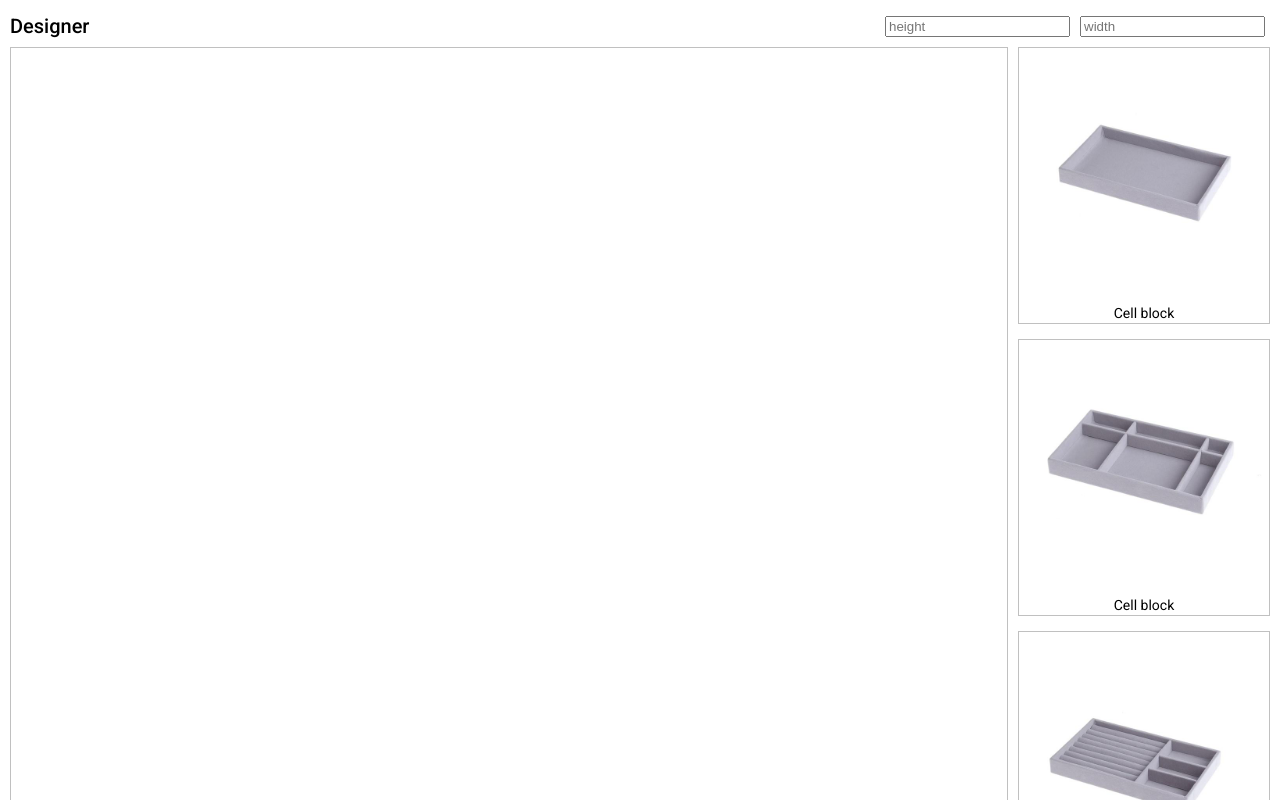
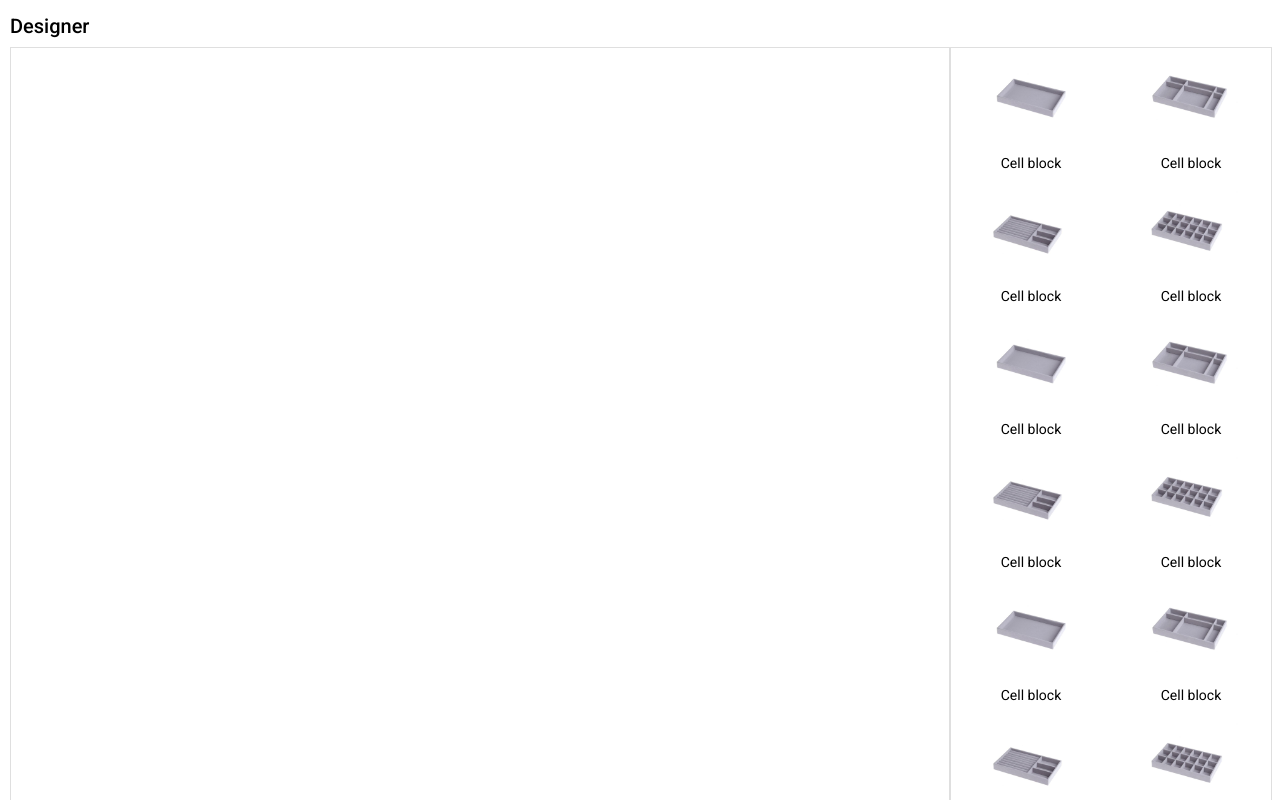
Before and after one commit to OlesKorzhynskiy/Organizers.Client, an Angular app: page / in a window 1280 px wide. Shown: the top 800 px of the page. Built offline with nearby package versions, Linux system fonts and the light colour scheme.

Commit message:
Added items

```diff
--- a/src/app/app.component.html
+++ b/src/app/app.component.html
@@ -1,17 +1,14 @@
 <div class="designer">
     <div class="header">
         <h2 class="title">Designer</h2>
-        <div class="options">
-            <input class="option" type="number" placeholder="height">
-            <input class="option" type="number" placeholder="width">
-        </div>
     </div>
 
     <div class="tray">
         <div class="layout-wrapper">
             <div class="layout" #layoutDropZone cdkDropList (cdkDropListDropped)="dropOnLayout($event)" #layoutList="cdkDropList" [cdkDropListConnectedTo]="[itemsList]">
                 <div class="item layout-item" *ngFor="let item of layoutItems; let i = index" #layoutItem cdkDragBoundary=".tray" cdkDrag [cdkDragData]="item"
-                    [style.top]="item.top" [style.left]="item.left" [style.z-index]="i" (mousedown)="onMouseDown($event, layoutItem)" (cdkDragMoved)="moved($event)">
+                    [style.top]="item.top" [style.left]="item.left" [style.z-index]="i" (mousedown)="onMouseDown($event, layoutItem)"
+                    (cdkDragStarted)="dragStarted(item)" (cdkDragDropped)="dragStopped()" (cdkDragMoved)="moved($event)">
 
                     <img class="item-image" [src]="item.image" [alt]="item.alt">
 
@@ -20,9 +17,11 @@
             </div>
         </div>
 
-        <div class="items" cdkDropList #itemsList="cdkDropList" [cdkDropListConnectedTo]="[layoutList]" (cdkDropListDropped)="dropOnItemsList($event)" id="items-drop-list">
+        <div class="items-block">
+            <div class="items" [ngClass]="{dragging: draggingMode, hovered: listItemsHovered}" cdkDropList #itemsList="cdkDropList"
+            [cdkDropListConnectedTo]="[layoutList]" (cdkDropListDropped)="dropOnItemsList($event)" id="items-drop-list" (cdkDropListEntered)="itemsListEntered()" (cdkDropListExited)="itemsListExited()">
             <div class="item-block" *ngFor="let item of listItems">
-                <div #listItem cdkDragBoundary=".tray" cdkDrag [cdkDragData]="item" (cdkDragMoved)="moved($event)"
+                <div class="list-item" #listItem cdkDragBoundary=".tray" cdkDrag [cdkDragData]="item" (cdkDragMoved)="moved($event)"
                     (mousedown)="onMouseDown($event, listItem)" (cdkDragStarted)="dragStarted(listItem)" (cdkDragDropped)="dragStopped()">
 
                     <img class="item-image" [src]="item.image" [alt]="item.alt">
@@ -30,12 +29,17 @@
                     <ng-container class="item layout-item" *cdkDragPlaceholder></ng-container>
                 </div>
 
-                <div *ngIf="draggingItem == listItem" >
+                <div class="list-item" *ngIf="draggingItem == listItem" >
                     <img class="item-image" [src]="item.image" [alt]="item.alt">
                 </div>
 
                 <span class="item-title">Cell block</span>
             </div>
         </div>
+
+        <div class="trash" [ngClass]="{hovered: listItemsHovered}" *ngIf="draggingMode">
+            <img src="assets/trash.png" alt="trash">
+        </div>
+        </div>
     </div>
 </div>
--- a/src/app/app.component.scss
+++ b/src/app/app.component.scss
@@ -9,34 +9,26 @@
         .title {
             margin-bottom: 0;
         }
-
-        .options {
-            margin-left: auto;
-
-            .option {
-                margin-left: 5px;
-                margin-right: 5px;
-            }
-        }
     }
 
     .tray {
         display: flex;
         position: relative;
+        height: 800px;
 
         .layout-wrapper {
-            width: 80%;
+            width: calc(100% - 320px);
 
             .layout {
                 min-height: 600px;
                 height: 100%;
                 position: relative;
-                border: 1px solid silver;
+                border: 1px solid rgb(223, 223, 223);
 
                 .layout-block {
-                    height: 250px;
+                    height: 100px;
                     background-color: beige;
-                    border: 1px solid white;
+                    border: 1px solid rgb(223, 223, 223);
                 }
 
                 .layout-item {
@@ -47,11 +39,65 @@
             }
         }
 
-        .items {
-            width: 20%;
-            display: flex;
+        .items-block {
+            z-index: 100;
+            background-color: rgb(255, 255, 255);
+            outline: none;
+            display: block;
+            align-items: normal;
             flex-direction: column;
-            padding: 0 0 0 10px
+            height: 100%;
+            position: relative;
+            width: 320px;
+
+            .items {
+                transition: opacity 1s ease-in-out;
+                background-color: rgb(255, 255, 255);
+                border: 1px solid rgb(223, 223, 223);
+                outline: none;
+                display: block;
+                align-items: normal;
+                flex-direction: column;
+                height: 100%;
+                position: relative;
+                width: 320px;
+                height: 100%;
+                overflow: hidden scroll;
+
+                ::ng-deep {
+                    .cdk-drag-placeholder {
+                        display: none;
+                    }
+                }
+            }
+
+            .trash {
+                position: absolute;
+                top: calc(50% - 40px);
+                left: calc(50% - 40px);
+                opacity: 0.75;
+                height: 80px;
+                width: auto;
+                transition: transform 1s ease-in-out, opacity 1s ease-in-out;
+
+                img {
+                    width: 100%;
+                    height: 100%;
+                }
+            }
+
+            .items.dragging {
+                opacity: 0.5;
+            }
+
+            .items.hovered.dragging {
+                opacity: 0.1;
+            }
+
+            .trash.hovered {
+                opacity: 0.9;
+                transform: scale(1.5);
+            }
         }
     }
 }
@@ -59,8 +105,21 @@
 .item-block {
     display: flex;
     flex-direction: column;
-    border: 1px solid silver;
-    margin-bottom: 15px;
+    margin: 0 8px 8px;
+    width: calc(50% - 16px);
+    display: inline-flex;
+    justify-content: center;
+    align-items: center;
+    flex-shrink: 0;
+    flex-basis: auto;
+    position: relative;
+    box-sizing: border-box;
+    transform: none !important;
+    cursor: grab;
+
+    .list-item {
+        transform: none !important;
+    }
 
     .item-title {
         text-align: center;
@@ -72,6 +131,6 @@
 }
 
 .item-image {
-    width: 250px;
-    height: 250px;
+    width: 100px;
+    height: 100px;
 }
--- a/src/app/app.component.ts
+++ b/src/app/app.component.ts
@@ -29,6 +29,66 @@ export class AppComponent {
             name: "Cell block 4",
             image: "assets/block4.jpg",
             alt: "Empty cell block"
+        },
+        {
+            name: "Cell block 1",
+            image: "assets/block1.jpg",
+            alt: "Empty cell block"
+        },
+        {
+            name: "Cell block 2",
+            image: "assets/block2.jpg",
+            alt: "Empty cell block"
+        },
+        {
+            name: "Cell block 3",
+            image: "assets/block3.jpg",
+            alt: "Empty cell block"
+        },
+        {
+            name: "Cell block 4",
+            image: "assets/block4.jpg",
+            alt: "Empty cell block"
+        },
+        {
+            name: "Cell block 1",
+            image: "assets/block1.jpg",
+            alt: "Empty cell block"
+        },
+        {
+            name: "Cell block 2",
+            image: "assets/block2.jpg",
+            alt: "Empty cell block"
+        },
+        {
+            name: "Cell block 3",
+            image: "assets/block3.jpg",
+            alt: "Empty cell block"
+        },
+        {
+            name: "Cell block 4",
+            image: "assets/block4.jpg",
+            alt: "Empty cell block"
+        },
+        {
+            name: "Cell block 1",
+            image: "assets/block1.jpg",
+            alt: "Empty cell block"
+        },
+        {
+            name: "Cell block 2",
+            image: "assets/block2.jpg",
+            alt: "Empty cell block"
+        },
+        {
+            name: "Cell block 3",
+            image: "assets/block3.jpg",
+            alt: "Empty cell block"
+        },
+        {
+            name: "Cell block 4",
+            image: "assets/block4.jpg",
+            alt: "Empty cell block"
         }
     ];
     layoutItems: Array<any> = [];
@@ -37,6 +97,8 @@ export class AppComponent {
     pointerShiftX: any;
     pointerShiftY: any;
     draggingItem: any| undefined = undefined;
+    draggingMode: boolean = false;
+    listItemsHovered: boolean = false;
 
     moved(event: CdkDragMove) {
         this.pointerPosition = event.pointerPosition;
@@ -63,8 +125,6 @@ export class AppComponent {
             item.top = top;
             item.left = left;
         }
-
-        this.draggingItem = undefined;
     }
 
     dropOnItemsList(event: any) {
@@ -82,9 +142,19 @@ export class AppComponent {
 
     dragStarted(element: any) {
         this.draggingItem = element;
+        this.draggingMode = true;
     }
 
     dragStopped() {
+        this.draggingMode = false;
         this.draggingItem = undefined;
     }
+
+    itemsListEntered() {
+        this.listItemsHovered = true;
+    }
+
+    itemsListExited() {
+        this.listItemsHovered = false;
+    }
 }
```
Also changed, not shown: src/assets/trash.png (added).
